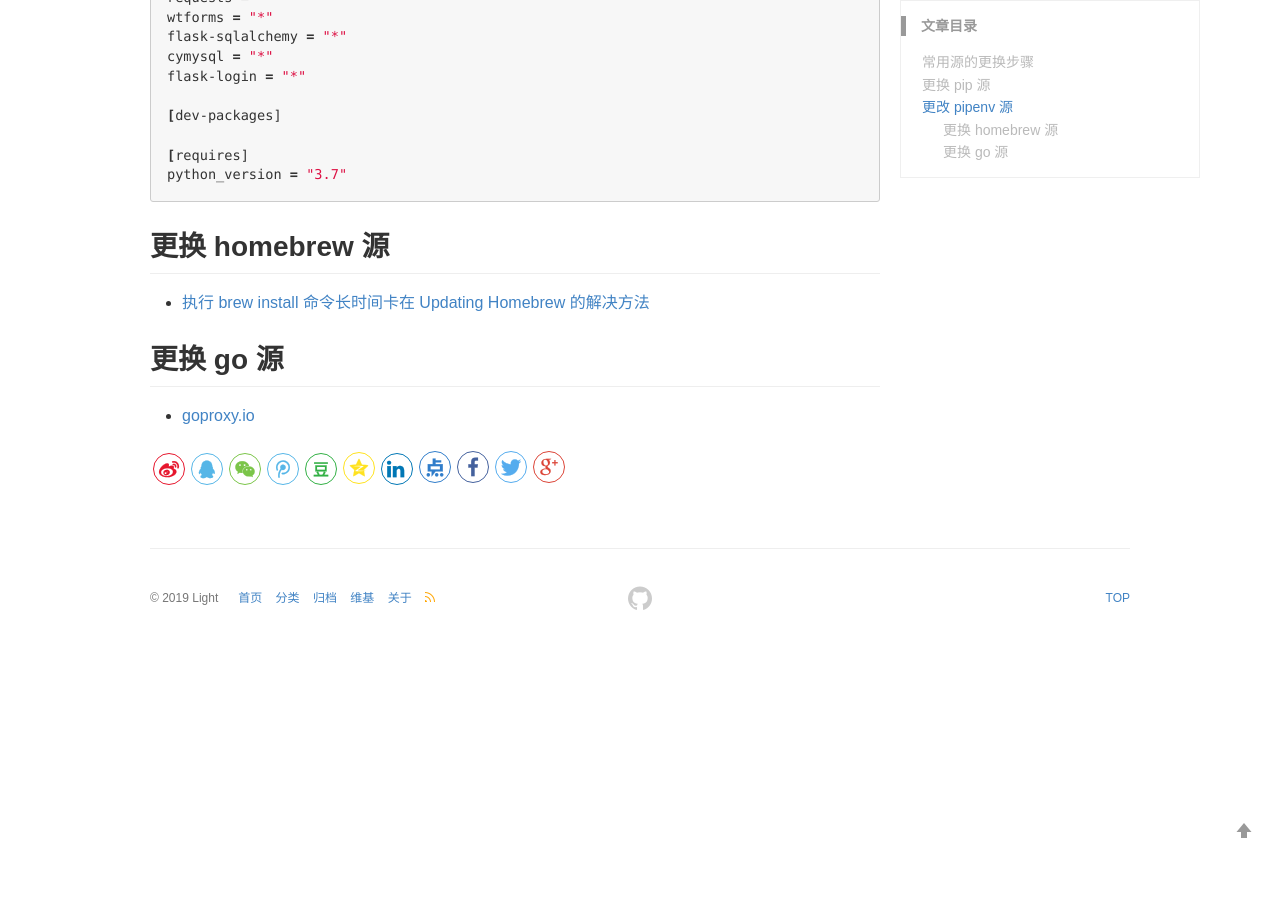
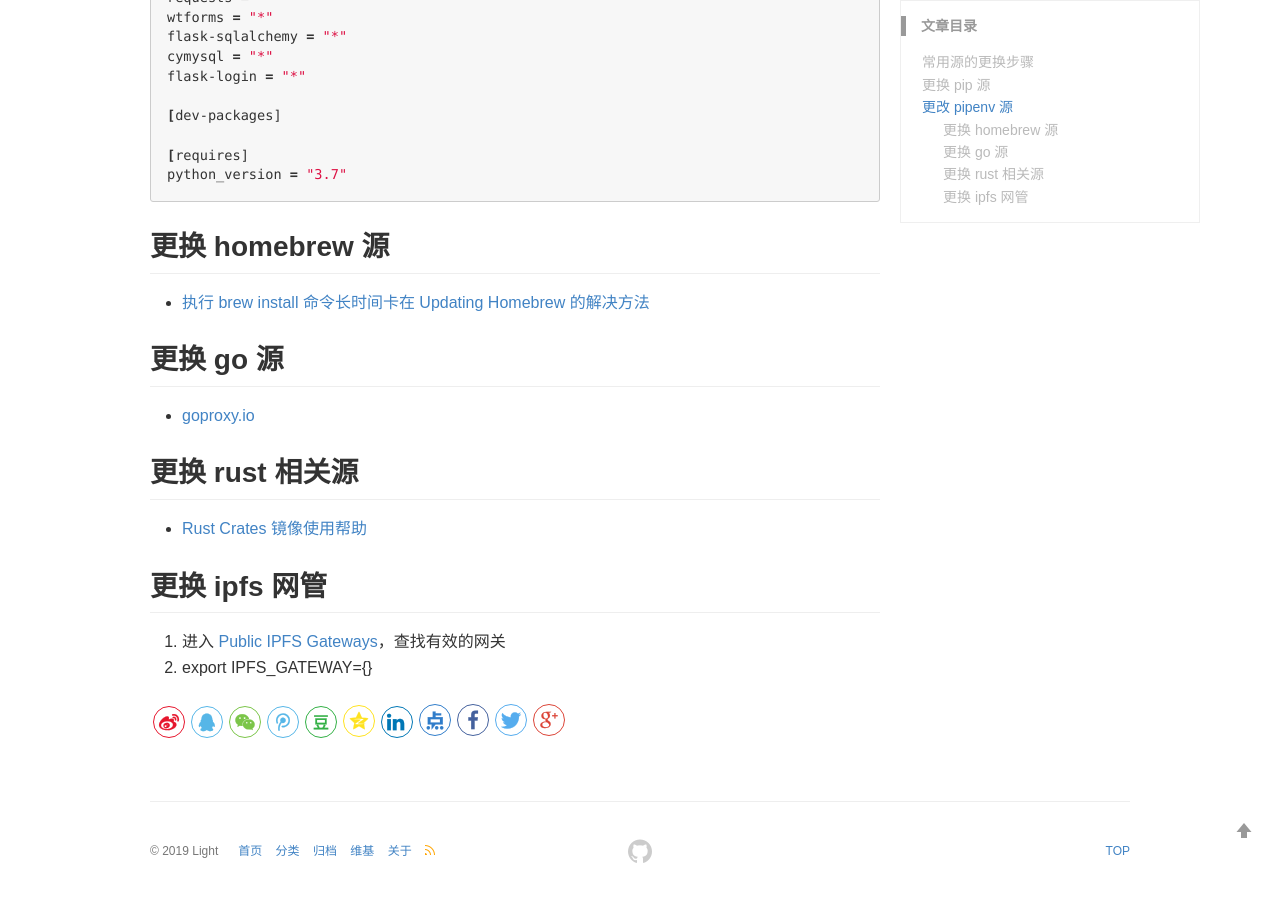
Before and after one commit to halysl/halysl.github.io, a Jekyll site: the page built from _wiki/000-更换源.md, in a window 1280 px wide and 900 px high, scrolled down 1584 px. Built offline with Jekyll 4.4.1, drawn with Linux system fonts in a browser that asks for light colours; before the commit the page ends 2231 px from its top, so only the background shows below that.

Commit message:
add some 新的源

```diff
--- a/_wiki/000-更换源.md
+++ b/_wiki/000-更换源.md
@@ -86,3 +86,12 @@ python_version = "3.7"
 ## 更换 go 源
 
 - [goproxy.io](https://goproxy.io/)
+
+## 更换 rust 相关源
+
+- [Rust Crates 镜像使用帮助](https://lug.ustc.edu.cn/wiki/mirrors/help/rust-crates)
+
+## 更换 ipfs 网管
+
+1. 进入 [Public IPFS Gateways](https://ipfs.github.io/public-gateway-checker/)，查找有效的网关
+2. export IPFS_GATEWAY={}
```
Also changed, not shown: _wiki/016-go skill.md (+1 -0 lines).
